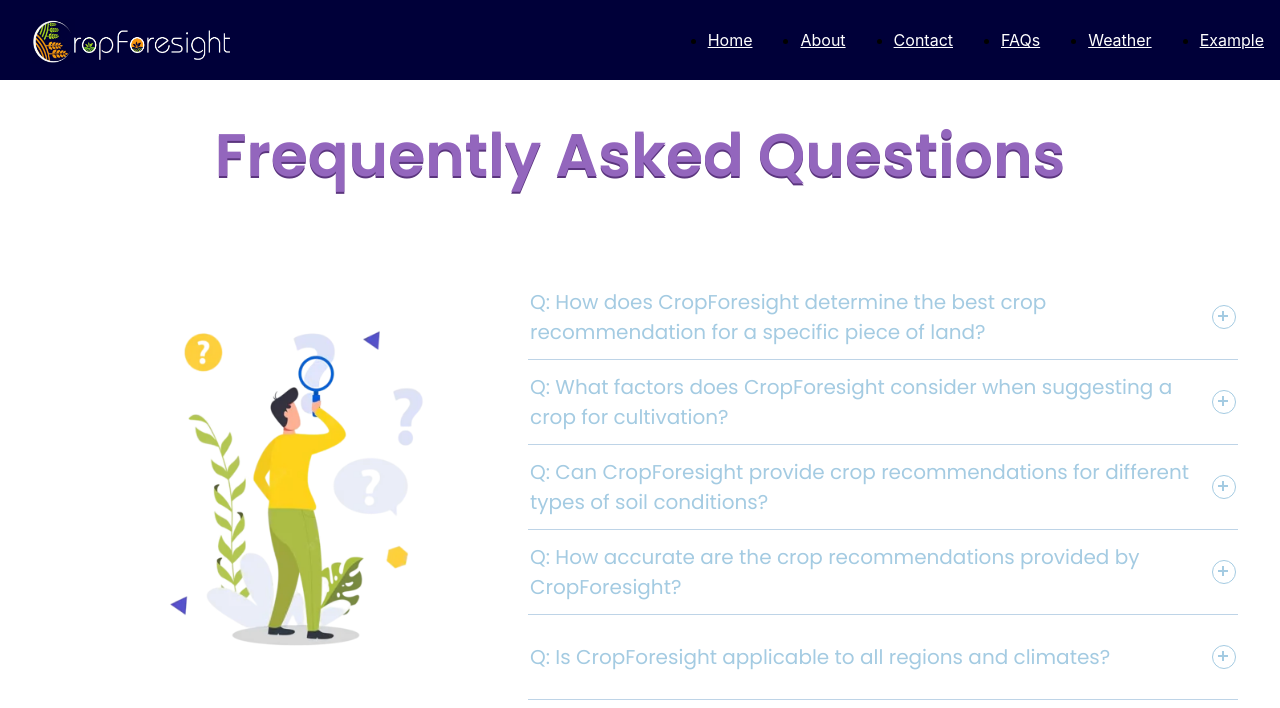
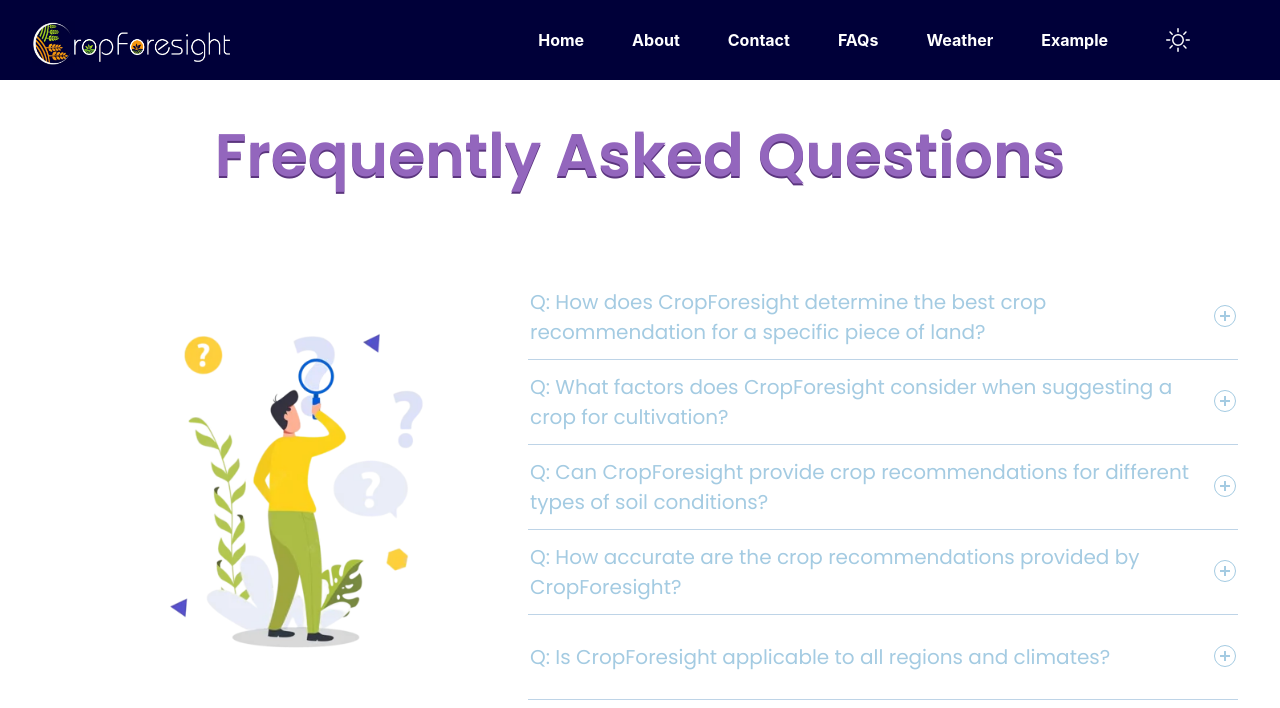
Before and after one commit to abhijeet141/CropForesight-FrontEnd, a React (Create React App) app: page /faq in a window 1280 px wide. Shown: the top 708 px of the page. Built offline with nearby package versions, Linux system fonts and the light colour scheme; a web font is replaced by a local one.

Commit message:
enable dark mode#1

```diff
--- a/package.json
+++ b/package.json
@@ -11,7 +11,7 @@
     "react-alice-carousel": "^2.7.1",
     "react-bootstrap-validation": "^0.1.11",
     "react-dom": "^18.2.0",
-    "react-icons": "^4.9.0",
+    "react-icons": "^4.10.1",
     "react-router-dom": "^6.11.2",
     "react-scripts": "^5.0.1",
     "react-slick": "^0.29.0",
@@ -44,5 +44,8 @@
       "last 1 firefox version",
       "last 1 safari version"
     ]
+  },
+  "devDependencies": {
+    "tailwindcss": "^3.3.2"
   }
 }
--- a/src/App.css
+++ b/src/App.css
@@ -54,7 +54,7 @@ button{
   padding: 10px;
   border: none;
   color: white;
-  background-color: rgb(173, 108, 234);
+  /* background-color: rgb(173, 108, 234); */
   cursor: pointer;
   border-radius: 5px;
   font-weight: bold;
--- a/src/App.js
+++ b/src/App.js
@@ -142,20 +142,23 @@ function App() {
     }, 2000);
   }
 
+
+  const[mode,setmode] = useState('light'); // 'dark'
+
   return (
       <>
         <GoToTop />
         <BrowserRouter>
           <Suspense fallback={<Loading/>}>
           <Routes>
-            <Route path="/" element={<Home />} />
-            <Route path="/form" element={FormComponet()} />
-            <Route path="/about" element={<About />} />
-            <Route path="/contact" element={<Contact />} />
-            <Route path="/faq" element={<FAQ />} />
-            <Route path="/Weather" element={<Weather />} />
-            <Route path="/*" element={<Err />} />
-            <Route path="/ExampleCrop" element={<ExampleCrop />} />
+            <Route path="/" element={<Home mode={mode} setmode={setmode} />} />
+            <Route path="/form" element={FormComponet(mode)} />
+            <Route path="/about" element={<About mode={mode} setmode={setmode}/>} />
+            <Route path="/contact" element={<Contact  mode={mode}/>} />
+            <Route path="/faq" element={<FAQ mode={mode}/>} />
+            <Route path="/Weather" element={<Weather mode={mode}/>} />
+            <Route path="/*" element={<Err mode={mode}/>} />
+            <Route path="/ExampleCrop" element={<ExampleCrop mode={mode}/>} />
           </Routes>
           </Suspense>
         </BrowserRouter>
--- a/src/components/Home.css
+++ b/src/components/Home.css
@@ -92,11 +92,11 @@ img {
   justify-content: center;
   align-items: center; */
    margin-top: 1rem;
-  /*margin-bottom: 2rem; */
-  background: rgba(255, 255, 255, 0.1);
+  margin-bottom: 2rem;
+  /* background: rgba(255, 255, 255, 0.1); */
   backdrop-filter: blur(15px);
   -webkit-backdrop-filter: blur(15px);
-  border: 1px solid rgba(255, 255, 255, 0.18);
+  border: 1px solid rgb(0, 0, 40);
   /* text-align: center; */
 }
 
--- a/src/components/Home.js
+++ b/src/components/Home.js
@@ -3,7 +3,7 @@ import { useNavigate, Link } from "react-router-dom";
 import video from "../assets/nature.mp4";
 import "./Home.css";
 import "./nav.css";
-import NAVBAR from "./nav";
+import Nav from "./nav";
 import Contact from "./contact";
 import logo from '../assets/logo.png';
 
@@ -36,7 +36,8 @@ const Typewriter = ({ sentences, delay }) => {
   return <span>{displayText}</span>;
 };
 
-const Home = () => {
+const Home = (props) => {
+  const {mode,setmode} = props;
   const navigate = useNavigate();
   const [showButton, setShowButton] = useState(false);
   const sentences = [
@@ -46,8 +47,8 @@ const Home = () => {
 
   return (
     <>
-      <div className="main">
-        <NAVBAR />
+      <div className={`main ${mode === 'dark' && "bg-zinc-50	"}`}>
+        <Nav mode={mode} setmode={setmode}/>
         <video src={video} autoPlay loop muted />
 
         {/* <div className="card glass">
@@ -68,8 +69,9 @@ const Home = () => {
         </button>
       </div> */}
 
-        <div className="card glass">
-          <button className="button-1" onClick={() => navigate("/form")}>
+        <div
+          className={`card border-4  ${mode === 'light' ? "" : "text-black border-indigo-700"}`}>
+          <button className={`button-1 ${mode === 'light' ? ""  : "text-black "}`} onClick={() => navigate("/form")}>
             PREDICT YOUR CROP
           </button>
           <p className="para">
--- a/src/components/about.css
+++ b/src/components/about.css
@@ -3,9 +3,7 @@
   padding: 0;
 }
 
-.left p {
-  color: white;
-}
+
 
 .aboutMain {
   height: 100%;
--- a/src/components/about.js
+++ b/src/components/about.js
@@ -10,7 +10,7 @@ import "./about.css";
 import NAVBAR from "./nav";
 import "./nav.css";
 
-const About = () => {
+const About = ({mode,setmode}) => {
   const navigate = useNavigate();
 
   const handleClick = () => {
@@ -25,15 +25,15 @@ const About = () => {
     slidesToScroll: 1,
   };
   return (
-    <>
+    <div className={mode === 'light' ? "bg-white" : "bg-bluee"}>
       {/* nav bar */}
-      <NAVBAR />
+      <NAVBAR mode={mode} setmode={setmode} />
       {/* main section */}
-      <div className="aboutMain">
+      <div className={`aboutMain ${mode === 'light' ? "bg-white" : "bg-bluee"}`}>
         <h1 className="about">🌾 What Is CropForesight❔ </h1>
         <div className="content">
           <div className="left">
-            <p>
+            <p className={mode === 'light' ? "text-black	" : "text-white"}>
               CropForesight is a powerful crop recommendation website that helps
               farmers and agriculture enthusiasts make informed decisions about
               the best crop to cultivate on a given land. By utilizing machine
@@ -43,7 +43,7 @@ const About = () => {
               choice, maximizing productivity and yield.
             </p>
 
-            <ul className="feature">
+            <ul className={`feature ${mode === 'light' ? "text-black	" : "text-white"}`}>
               <h3>🌾 Salient Features</h3>
               <li>&#9830; Intelligent crop recommendation</li>
               <li>&#9830; User-friendly interface </li>
@@ -155,7 +155,7 @@ const About = () => {
           <Review />
         </section>
       </main>
-    </>
+    </div>
   );
 };
 
--- a/src/components/nav.jsx
+++ b/src/components/nav.jsx
@@ -3,25 +3,29 @@ import { Link } from "react-router-dom";
 import logo from "../assets/logo.png";
 import menu from "../assets/menu-icon.webp";
 import "./nav.css";
+import { BsMoonFill, BsSun } from "react-icons/bs";
 
-const NAV = () => {
+
+const NAV = ({mode,setmode}) => {
   const [showMenu, setShowMenu] = useState(false);
-
+  function changlemode(){
+     setmode(mode === 'light' ? 'dark' : 'light');
+  }
   return (
     <>
-      <nav>
+      <nav className={`${mode === 'light' ? "font-black	" : "font-bold" }`}>
         <div>
           <Link to="/">
             <img src={logo} alt="logo" style={{width: "200px", height: "45px", marginTop: "7px"}} />
           </Link>
         </div>
         <div className="visibility-desktop">
-          <ul>
+          <ul style={{listStyle:"none"}}>
             <li>
               <Link to="/">Home</Link>
             </li>
             <li>
-              <Link to="/about">About</Link>
+              <Link to="/about" className="">About</Link>
             </li>
             <li>
               <Link to="/contact">Contact</Link>
@@ -34,6 +38,11 @@ const NAV = () => {
             </li>
             <li>
               <Link to="/ExampleCrop">Example</Link>
+            </li>
+            <li>
+              <button className="bg-inherit	" onClick={() =>changlemode()}>
+                {mode === 'dark' ? <BsMoonFill className="h-6 w-6"/> : <BsSun className="h-6 w-6"/>}
+              </button>
             </li>
           </ul>
         </div>
--- a/src/index.css
+++ b/src/index.css
@@ -1,3 +1,7 @@
+@tailwind base;
+@tailwind components;
+@tailwind utilities;
+
 body {
   margin: 0;
   font-family: -apple-system, BlinkMacSystemFont, 'Segoe UI', 'Roboto', 'Oxygen',
@@ -11,3 +15,10 @@ code {
   font-family: source-code-pro, Menlo, Monaco, Consolas, 'Courier New',
     monospace;
 }
+
+.bg-bluee{
+  background-color: rgb(0, 0, 40);
+}
+.text-bluee{
+  color: rgb(0, 0, 40);
+}
--- /dev/null
+++ b/tailwind.config.js
@@ -0,0 +1,10 @@
+/** @type {import('tailwindcss').Config} */
+module.exports = {
+  content: [
+    "./src/**/*.{js,jsx,ts,tsx}",
+  ],
+  theme: {
+    extend: {},
+  },
+  plugins: [],
+}
```
Also changed, not shown: 1 other file (tests, documents, lock files or other folders).
